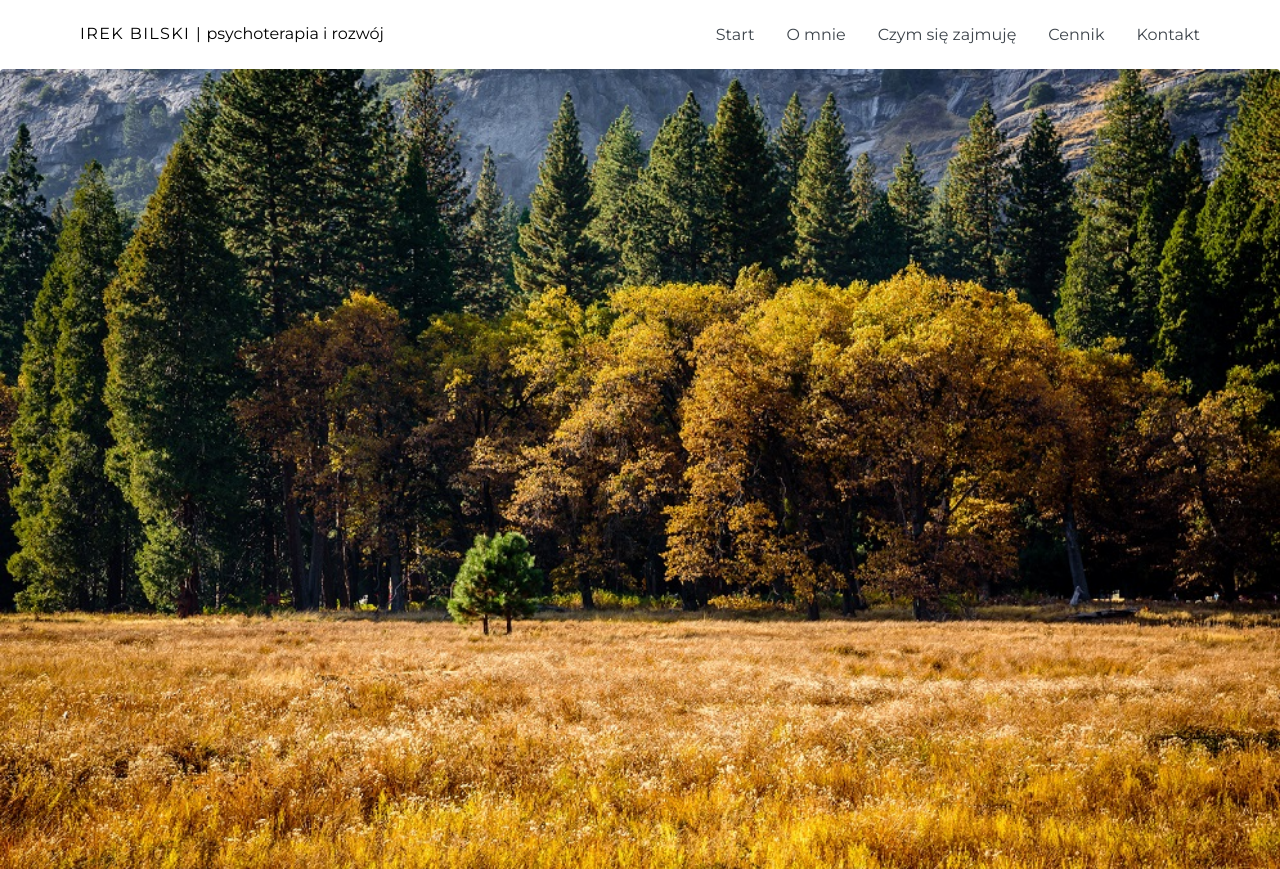
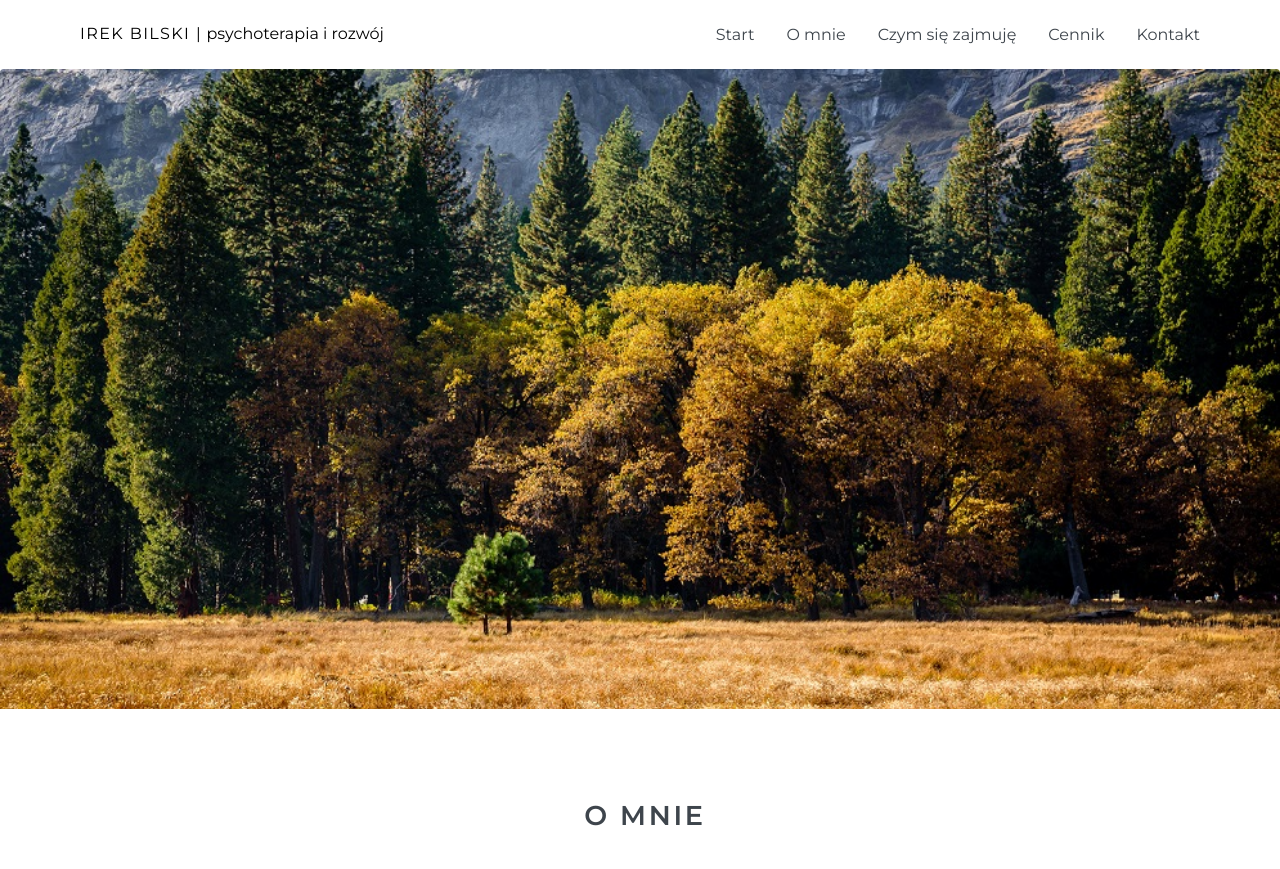
Before and after one commit to monmus/Irek, a website: page index.html in a window 1280 px wide. Shown: the top 869 px of the page. Drawn offline with Linux system fonts and the light colour scheme; a web font is replaced by a local one.

Commit message:
Add files via upload

```diff
--- a/index.html
+++ b/index.html
@@ -46,7 +46,7 @@
 </header>
 
 <section class="section" id="home">
-    <div class="container grid" style="height: 100vh">
+    <div class="container grid" style="height: 80vh">
         <div class="image">
             <img
                 src="imgs/main_v.jpg"
```
